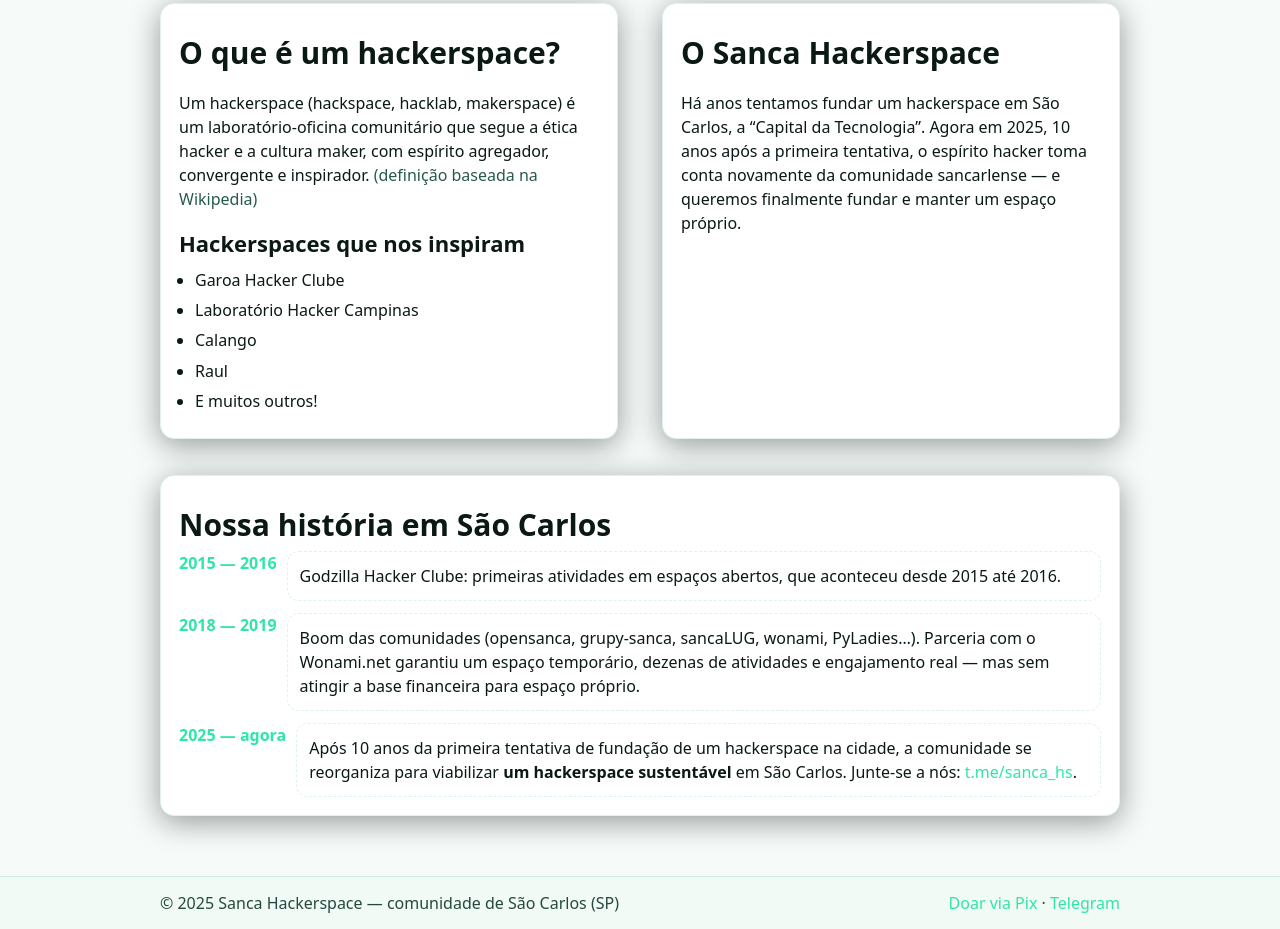
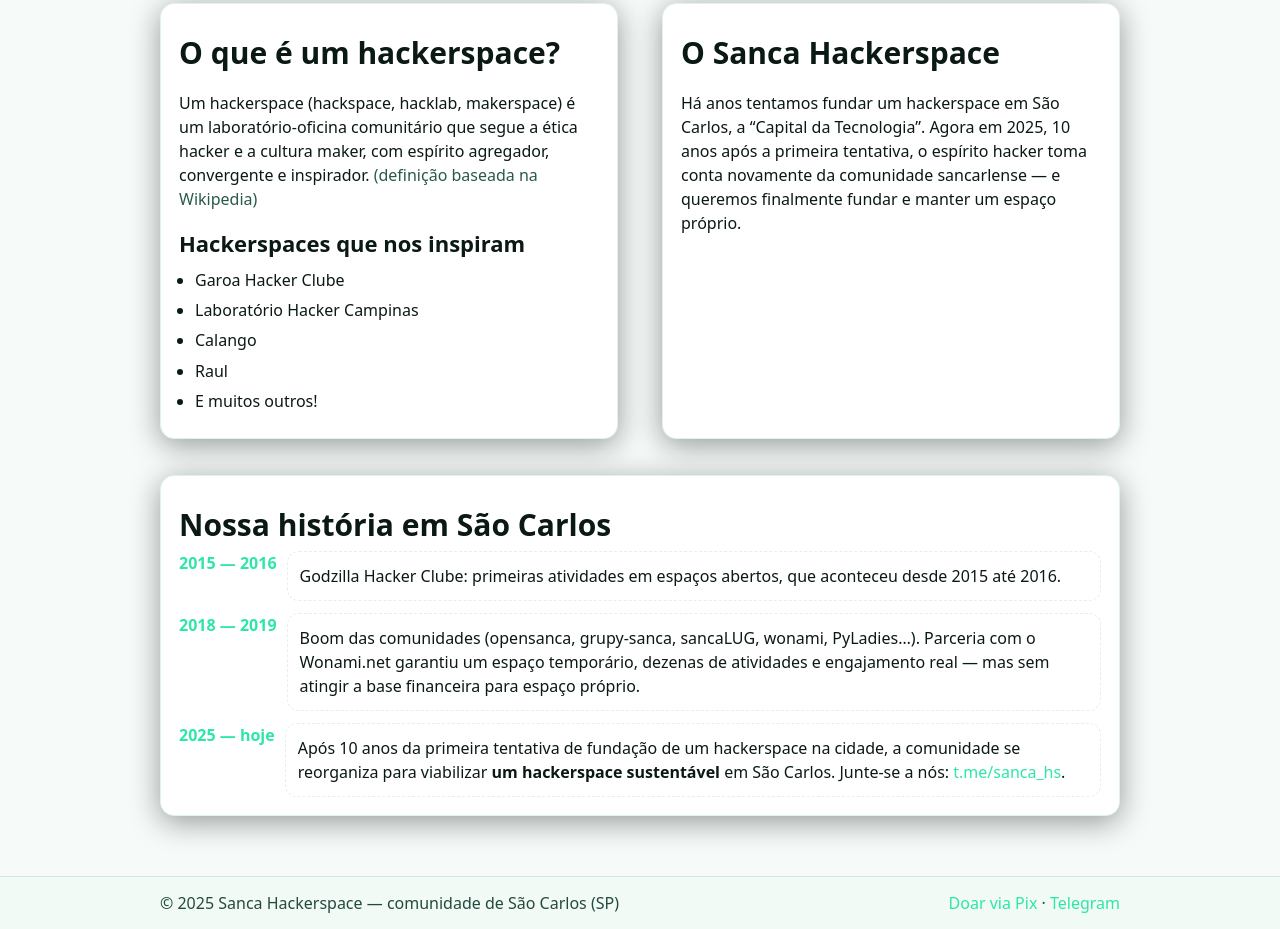
Before and after one commit to sancahc/site, a plain HTML site: page index.html in a window 1280 px wide. Shown: the part 836-1765 px from the top of the page. Drawn offline with Linux system fonts and the light colour scheme.

Commit message:
Update index.html

```diff
--- a/index.html
+++ b/index.html
@@ -297,7 +297,7 @@
             </div>
           </div>
           <div class="t-item">
-            <div class="t-year">2025 — agora</div>
+            <div class="t-year">2025 — hoje</div>
             <div class="t-body">
               Após 10 anos da primeira tentativa de fundação de um hackerspace na cidade, a comunidade se reorganiza para viabilizar <strong>um hackerspace sustentável</strong> em São Carlos.
               Junte-se a nós: <a href="https://t.me/sanca_hs" target="_blank" rel="noopener">t.me/sanca_hs</a>.
```
